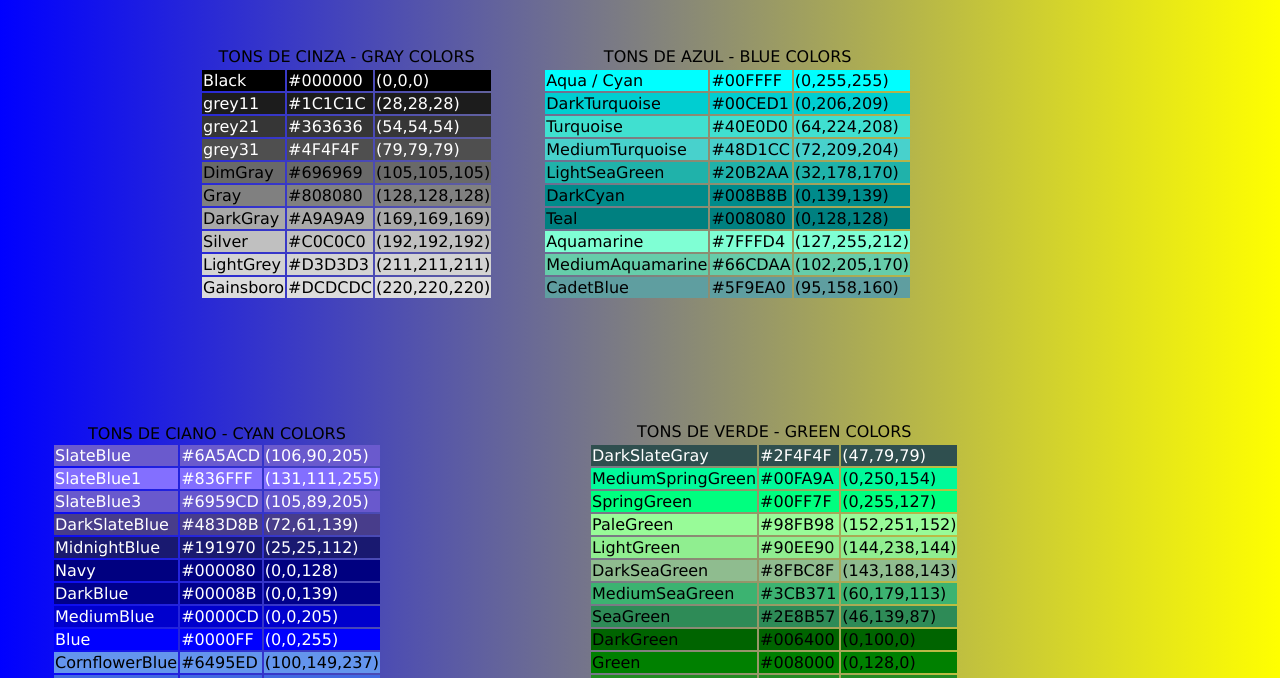
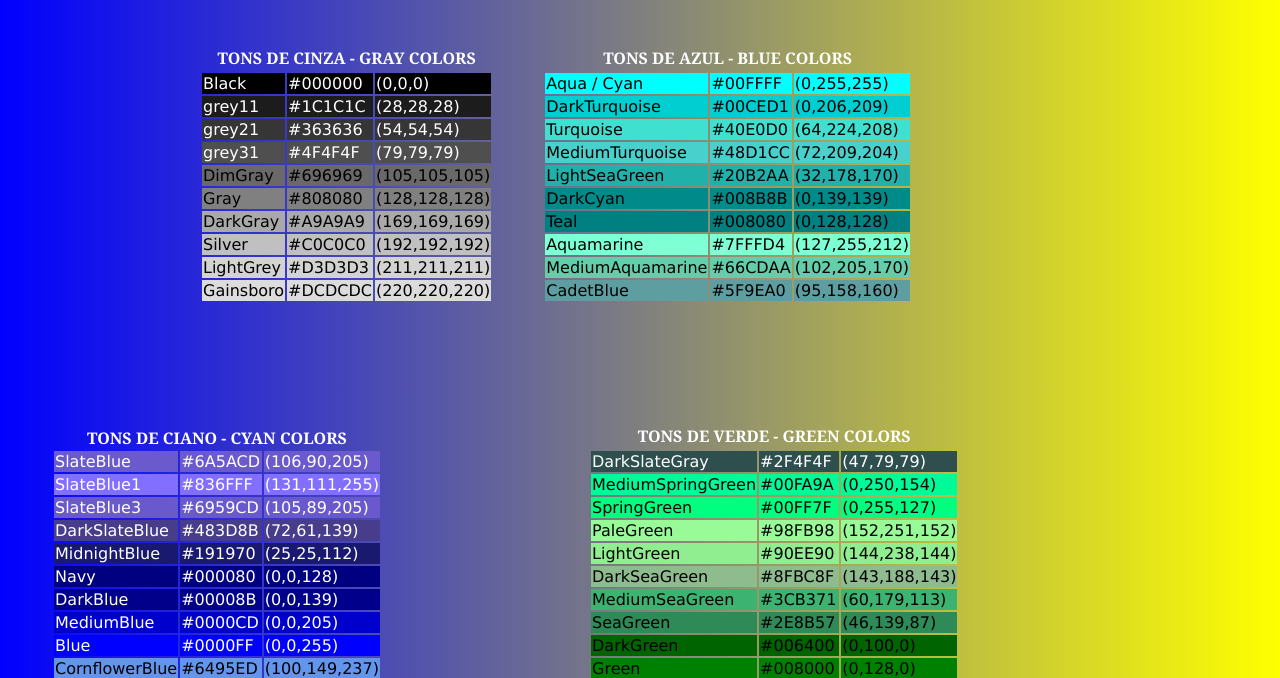
Before and after one commit to danilobrayann/TABELA-HEXADECIMAL, a plain HTML site: page index.html in a window 1280 px wide. Shown: the part 119-797 px from the top of the page. Drawn offline with Linux system fonts and the light colour scheme.

```diff
--- a/style.css
+++ b/style.css
@@ -1,6 +1,7 @@
 * {
   margin: 0;
-  font-family: 'Lucida Sans', 'Lucida Sans Regular', 'Lucida Grande', 'Lucida Sans Unicode', Geneva, Verdana, sans-serif
+  font-family: 'Lucida Sans', 'Lucida Sans Regular', 'Lucida Grande', 'Lucida Sans Unicode', Geneva, Verdana, sans-serif;
+
 }
 
 h1 {
@@ -14,6 +15,12 @@ h2{
 }
 h2 span{
   color: red;
+}
+
+caption{
+  color: white;
+  font-family: Cambria, Cochin, Georgia, Times, 'Times New Roman', serif;
+  font-weight: 900;
 }
 
 .tabe1,
```
